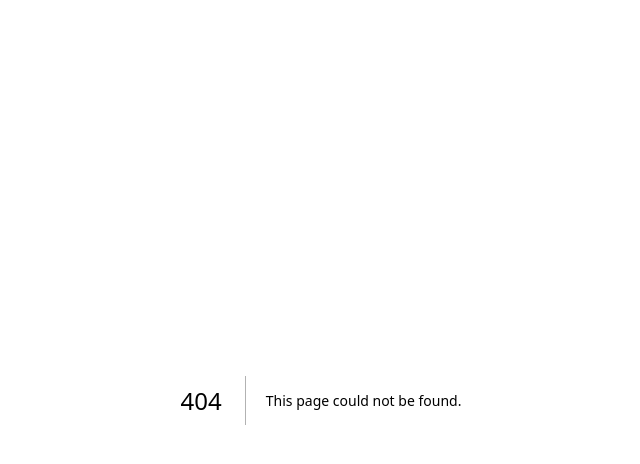
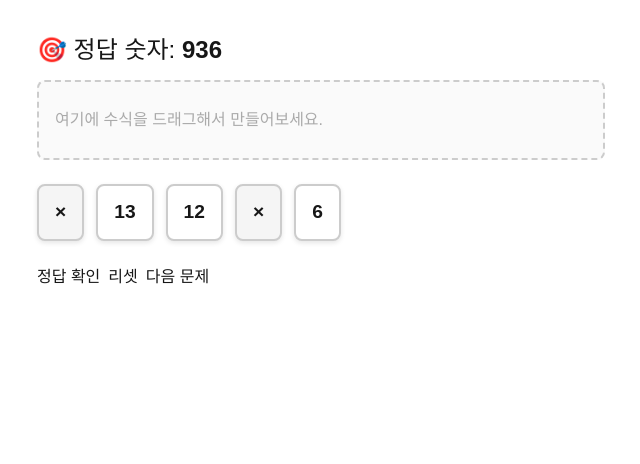
Before and after one commit to rlnrlnworld/dnd-toy, a Next.js app: page /puzzle in a window 1280 px wide. Before the commit this address had no page. Shown: the top 464 px of the page, without its empty margins (319-959 px from the left). Built offline with nearby package versions, Linux system fonts and the light colour scheme.

Commit message:
feat: 수식 퍼즐 게임 구현

```diff
--- /dev/null
+++ b/src/app/puzzle/page.tsx
@@ -0,0 +1,5 @@
+import PuzzleGame from "@/components/puzzle/PuzzleGame";
+
+export default function PuzzleGamePage() {
+  return <PuzzleGame />
+}
--- /dev/null
+++ b/src/components/puzzle/CandidateCard.tsx
@@ -0,0 +1,34 @@
+import { PuzzleItem } from "@/types/puzzle"
+import { useDraggable } from "@dnd-kit/core"
+
+type CandidateCardProps = {
+  item: PuzzleItem
+}
+export default function CandidateCard({ item }: CandidateCardProps) {
+  const { attributes, listeners, setNodeRef, transform, isDragging } = useDraggable({
+    id: item.id,
+    data: {
+      ...item
+    }
+  })
+
+  const style: React.CSSProperties = {
+    transform: transform ? `translate(${transform.x}px, ${transform.y}px)` : undefined,
+    opacity: isDragging ? 0.5 : 1,
+    cursor: 'grab',
+    userSelect: 'none',
+    padding: '12px 16px',
+    borderRadius: '8px',
+    border: '2px solid #ccc',
+    backgroundColor: item.type === 'number' ? '#fff' : '#f5f5f5',
+    fontWeight: 'bold',
+    fontSize: '1.2rem',
+    boxShadow: '0 2px 5px rgba(0,0,0,0.1)',
+  }
+
+  return (
+    <div ref={setNodeRef} {...listeners} {...attributes} style={style}>
+      {item.value}
+    </div>
+  )
+}
--- /dev/null
+++ b/src/components/puzzle/DropZone.tsx
@@ -0,0 +1,71 @@
+import { PuzzleItem } from "@/types/puzzle"
+import { useDroppable } from "@dnd-kit/core"
+
+type DropZoneProps = {
+  items: PuzzleItem[],
+  onRemove: (idx: number) => void
+}
+
+export default function DropZone({ items, onRemove }: DropZoneProps) {
+  const { setNodeRef, isOver } = useDroppable({
+    id: 'drop-zone'
+  })
+
+  return (
+    <div
+      ref={setNodeRef}
+      style={{
+        border: '2px dashed #ccc',
+        padding: '16px',
+        minHeight: '80px',
+        display: 'flex',
+        alignItems: 'center',
+        gap: '8px',
+        flexWrap: 'wrap',
+        backgroundColor: isOver ? '#f0f8ff' : '#fafafa',
+        borderRadius: '8px',
+        transition: 'background-color 0.2s ease',
+      }}
+    >
+      {items.length === 0 && (
+        <span className="text-[#aaa]">여기에 수식을 드래그해서 만들어보세요.</span>
+      )}
+      {items.map((item, idx) => (
+        <div
+          key={item.id + '-' + idx}
+          style={{
+            padding: '12px 16px',
+            backgroundColor: item.type === 'number' ? '#fff' : '#f5f5f5',
+            border: '1px solid #bbb',
+            borderRadius: '6px',
+            fontWeight: 'bold',
+            fontSize: '1.2rem',
+            position: 'relative',
+          }}
+        >
+          {item.value}
+          <button
+            onClick={() => onRemove(idx)}
+            style={{
+              position: 'absolute',
+              top: '-6px',
+              right: '-6px',
+              background: '#e00',
+              color: '#fff',
+              border: 'none',
+              borderRadius: '50%',
+              width: '20px',
+              height: '20px',
+              cursor: 'pointer',
+              fontSize: '12px',
+              lineHeight: '20px',
+              textAlign: 'center',
+            }}
+          >
+            X
+          </button>
+        </div>
+      ))}
+    </div>
+  )
+}
--- /dev/null
+++ b/src/components/puzzle/PuzzleGame.tsx
@@ -0,0 +1,66 @@
+"use client"
+
+import { usePuzzle } from "@/hooks/usePuzzle";
+import { PuzzleItem } from "@/types/puzzle";
+import { DragEndEvent, DndContext } from "@dnd-kit/core";
+import CandidateCard from "./CandidateCard";
+import DropZone from "./DropZone";
+
+export default function PuzzleGame() {
+  const {
+    puzzle,
+    dropItems,
+    handleDrop,
+    removeItem,
+    checkAnswer,
+    nextPuzzle,
+    reset,
+    isCorrect,
+    checked,
+  } = usePuzzle()
+
+  const handleDragEnd = (e: DragEndEvent) => {
+    const { active, over } = e
+    if (over?.id === "drop-zone") {
+      const item = active.data.current as PuzzleItem
+      if (item) handleDrop(item)
+    }
+  }
+
+  return (
+    <DndContext onDragEnd={handleDragEnd}>
+      <div style={{ maxWidth: 600, margin: '0 auto', padding: '32px 16px' }}>
+        <h2 style={{ fontSize: '1.5rem', marginBottom: '12px' }}>
+          🎯 정답 숫자: <strong>{puzzle.target}</strong>
+        </h2>
+
+        <DropZone items={dropItems} onRemove={removeItem} />
+
+        <div
+          style={{
+            marginTop: '24px',
+            display: 'flex',
+            flexWrap: 'wrap',
+            gap: '12px',
+          }}
+        >
+          {puzzle.candidates.map(item => (
+            <CandidateCard key={item.id} item={item} />
+          ))}
+        </div>
+
+        <div style={{ marginTop: '24px', display: 'flex', gap: '8px' }}>
+          <button onClick={checkAnswer}>정답 확인</button>
+          <button onClick={reset}>리셋</button>
+          <button onClick={nextPuzzle}>다음 문제</button>
+        </div>
+
+        {checked && (
+          <div style={{ marginTop: '16px', fontWeight: 'bold' }}>
+            {isCorrect ? '✅ 정답입니다!' : '❌ 오답입니다'}
+          </div>
+        )}
+      </div>
+    </DndContext>
+  )
+}
--- /dev/null
+++ b/src/hooks/usePuzzle.ts
@@ -0,0 +1,72 @@
+"use client"
+
+import { Puzzle, PuzzleItem } from "@/types/puzzle"
+import { generateRandomPuzzle } from "@/utils/generatePuzzle"
+import { useState } from "react"
+
+const toEvalExpression = (items: PuzzleItem[]) => {
+  return items.map( i => {
+    if (i.value === '×') return '*'
+    if (i.value === '÷') return '/'
+    return i.value
+  }).join(' ')
+}
+
+export function usePuzzle() {
+  const [puzzle, setPuzzle] = useState<Puzzle>(() => generateRandomPuzzle())
+  const [dropItems, setDropItems] = useState<PuzzleItem[]>([])
+  const [isCorrect, setIsCorrect] = useState<boolean|null>(null)
+  const [checked, setChecked] = useState(false)
+
+  const handleDrop = (item: PuzzleItem) => {
+    setDropItems(prev => [...prev, item])
+    setChecked(false)
+    setIsCorrect(null)
+  }
+
+  const removeItem = (idx: number) => {
+    setDropItems(prev => prev.filter((_, i) => i != idx))
+  }
+
+  const checkAnswer = () => {
+    const expr = toEvalExpression(dropItems)
+    let result: number
+
+    try {
+      result = eval(expr)
+    } catch (e) {
+      setIsCorrect(false)
+      setChecked(true)
+      return
+    }
+
+    const correct = Math.round(result) === puzzle.target
+    setIsCorrect(correct)
+    setChecked(true)
+  }
+
+  const nextPuzzle = () => {
+    setPuzzle(generateRandomPuzzle())
+    setDropItems([])
+    setIsCorrect(null)
+    setChecked(false)
+  }
+
+  const reset = () => {
+    setDropItems([])
+    setIsCorrect(null)
+    setChecked(false)
+  }
+
+  return {
+    puzzle,
+    dropItems,
+    handleDrop,
+    removeItem,
+    checkAnswer,
+    nextPuzzle,
+    reset,
+    isCorrect,
+    checked,
+  }
+}
--- /dev/null
+++ b/src/types/puzzle.ts
@@ -0,0 +1,11 @@
+export type PuzzleItem = {
+  id: string
+  value: string
+  type: "number" | "operator"
+}
+
+export type Puzzle = {
+  id: string
+  target: number
+  candidates: PuzzleItem[]
+}
--- /dev/null
+++ b/src/utils/generatePuzzle.ts
@@ -0,0 +1,62 @@
+import { Puzzle, PuzzleItem } from "@/types/puzzle"
+import { v4 as uuid } from 'uuid'
+
+const randomInt = (min: number, max: number): number => Math.floor(Math.random() * (max - min + 1)) + min
+
+const operators = ['+', '-', '×', '÷']
+
+const transformExpression = (expr: string) => expr.replace(/×/g, '*').replace(/÷/g, '/')
+
+export function generateRandomPuzzle(): Puzzle {
+  const numCount = randomInt(2, 4)
+  const numbers: PuzzleItem[] = []
+
+  for (let i = 0; i < numCount; i++) {
+    const value = String(randomInt(1,20))
+    numbers.push({
+      id: uuid(),
+      value,
+      type: "number"
+    })
+  }
+
+  const ops: PuzzleItem[] = []
+  for (let i = 0; i < numCount-1; i++) {
+    let op = operators[randomInt(0, operators.length - 1)]
+
+    ops.push({
+      id: uuid(),
+      value: op,
+      type: "operator"
+    })
+  }
+
+  let expression = ''
+  for (let i = 0; i< numbers.length; i++) {
+    expression += numbers[i].value
+    if (i < ops.length) {
+      expression += `${ops[i].value}`
+    }
+  }
+
+  const evalExpression = transformExpression(expression)
+
+  let result: number
+  try {
+    const evalResult = eval(evalExpression)
+    if (!Number.isFinite(evalResult) || !Number.isInteger(evalResult)) {
+      return generateRandomPuzzle()
+    }
+    result = evalResult
+  } catch (e) {
+    return generateRandomPuzzle()
+  }
+
+  const candidates = [...numbers, ...ops].sort(() => Math.random() - 0.5)
+
+  return {
+    id: uuid(),
+    target: result,
+    candidates
+  }
+}
```
